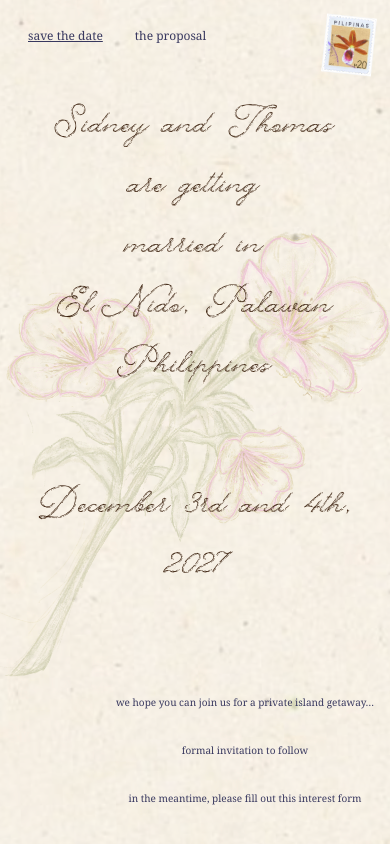
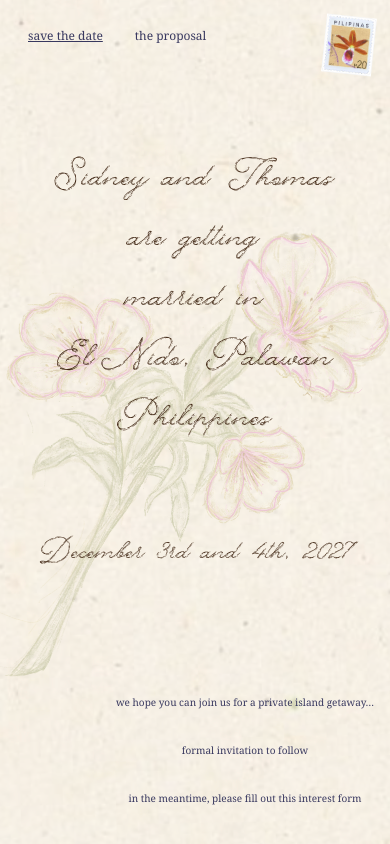
Before and after one commit to thooooooomas/sidneyandthomas, a Next.js app in the folder sidneyandthomas/: page / in a window 390 px wide. Built offline with nearby package versions, Linux system fonts and the light colour scheme.

Commit message:
small mobile tweaks

```diff
--- a/sidneyandthomas/app/page.tsx
+++ b/sidneyandthomas/app/page.tsx
@@ -13,14 +13,13 @@ export default function Home() {
         className={`
           mx-auto grid min-h-0 w-full max-w-[1600px] flex-1
           grid-cols-[minmax(0,1fr)] grid-rows-[minmax(0,1fr)_auto]
-          sm:px-10
           lg:grid-cols-[45%_auto_31%] lg:grid-rows-1 lg:px-8
         `}
       >
         <section
           className={`
             z-10 col-start-1 row-start-1 flex min-h-[52dvh]
-            flex-col items-center justify-center gap-20 [@media(max-height:700px)]:gap-10
+            flex-col items-center justify-center gap-20 [@media(max-height:700px)]:gap-0
             text-center font-script text-[clamp(2rem,40px,5rem)] text-[#3B210E] font-normal
             w-full px-4
             lg:col-start-1 lg:min-h-0 lg:w-full lg:items-center lg:gap-14
@@ -38,7 +37,7 @@ export default function Home() {
             <br />
             Philippines
           </h1>
-          <h1 className="font-custom max-w-full lg:text-[60px]">December 3rd and 4th, 2027</h1>
+          <h1 className="font-custom max-w-full text-[32px] lg:text-[60px]">December 3rd and 4th, 2027</h1>
         </section>
 
         <Image
@@ -58,7 +57,7 @@ export default function Home() {
           aria-label="Wedding invitation information"
           className={`
             z-10 col-start-1 col-end-2 row-start-2 ml-auto mr-4 flex
-            max-w-full flex-col items-center gap-5 pt-[8dvh] pb-[4dvh]
+            max-w-full flex-col items-center gap-5 py-[4dvh]
             text-center text-[#38385F] text-[10px] leading-6 font-serif
             lg:text-sm lg:col-start-3 lg:col-end-4 lg:row-start-1 lg:ml-0 lg:mr-0
             lg:w-fit lg:justify-self-end lg:justify-end
```
